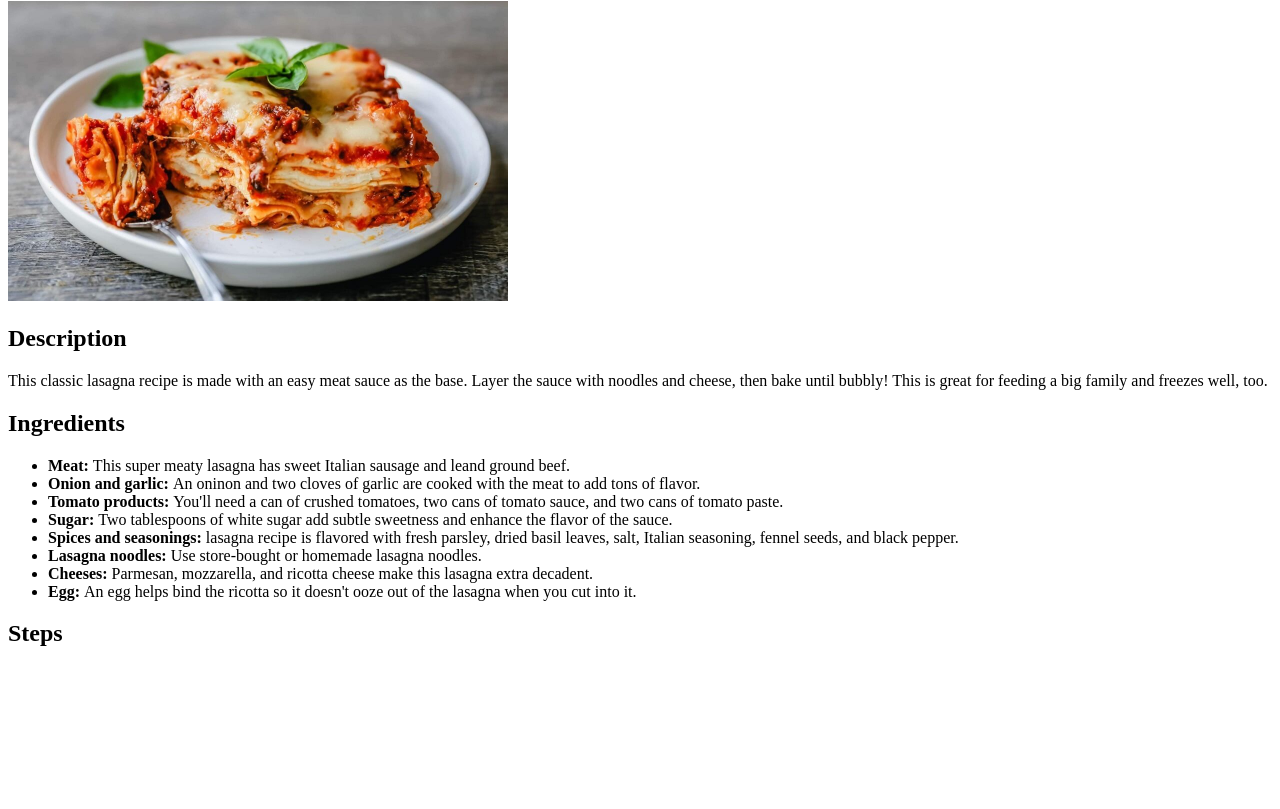
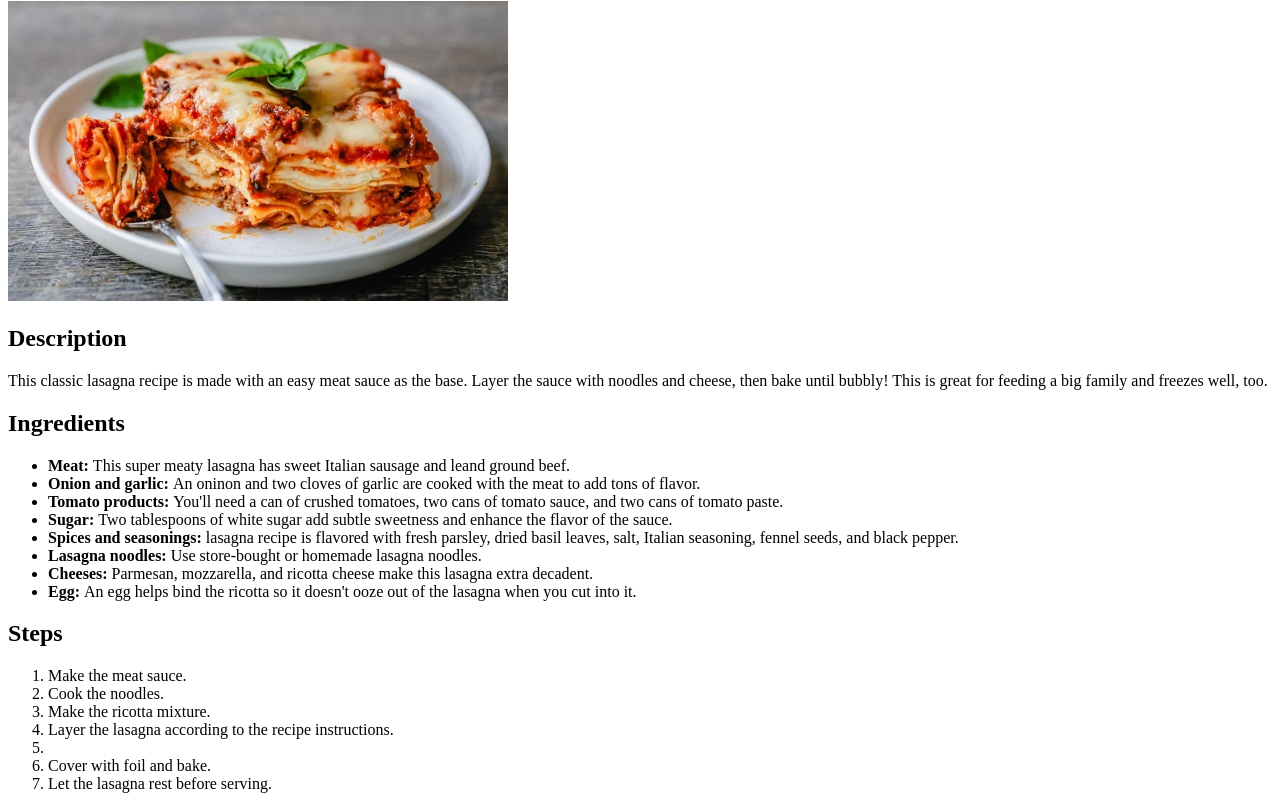
Before and after one commit to Marian421/odin-recipes, a plain HTML site: page recipes/lasagna.html in a window 1280 px wide. Shown: the part 79-888 px from the top of the page. Before the commit the page ends 800 px from the top, so only its background shows below. Drawn offline with Linux system fonts and the light colour scheme.

Commit message:
Add recipe steps

```diff
--- a/recipes/lasagna.html
+++ b/recipes/lasagna.html
@@ -28,7 +28,12 @@
 
     <h2>Steps</h2>
     <ol>
-
+        <li>Make the meat sauce.</li>
+        <li>Cook the noodles.</li>
+        <li>Make the ricotta mixture.</li>
+        <li>Layer the lasagna according to the recipe instructions.<li>
+        <li>Cover with foil and bake.</li>
+        <li>Let the lasagna rest before serving.</li>
     </ol>
     </body>
 </html>
```
